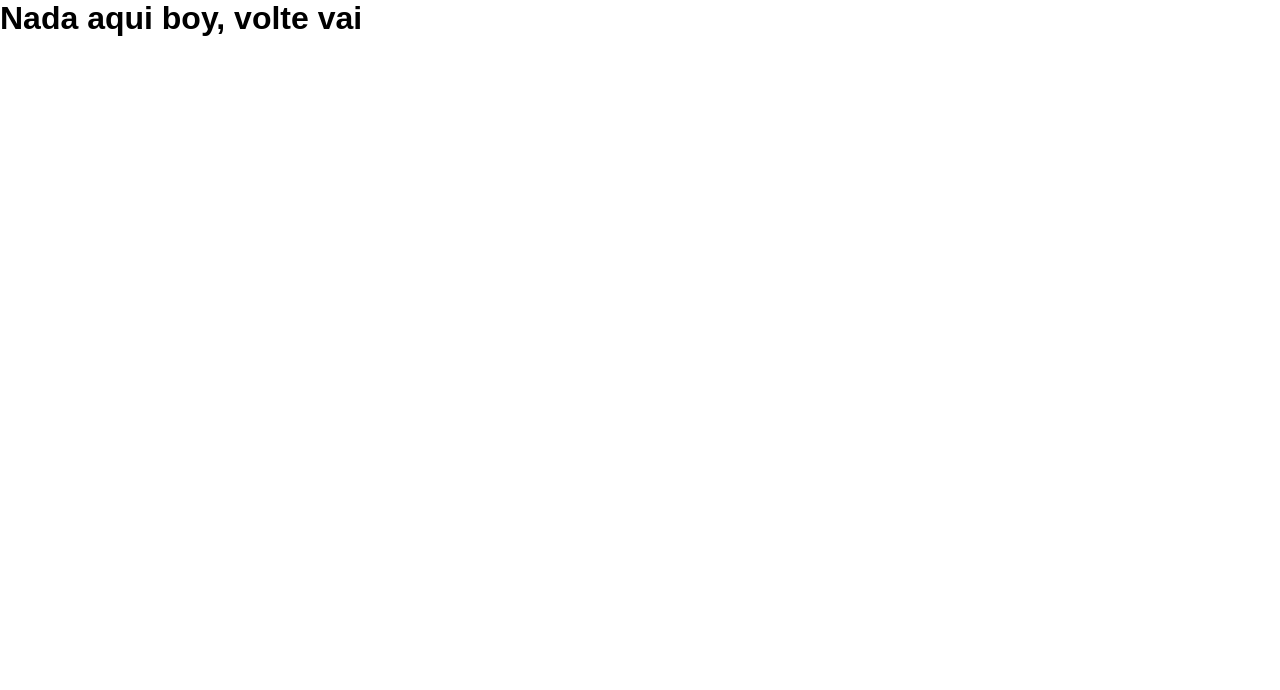
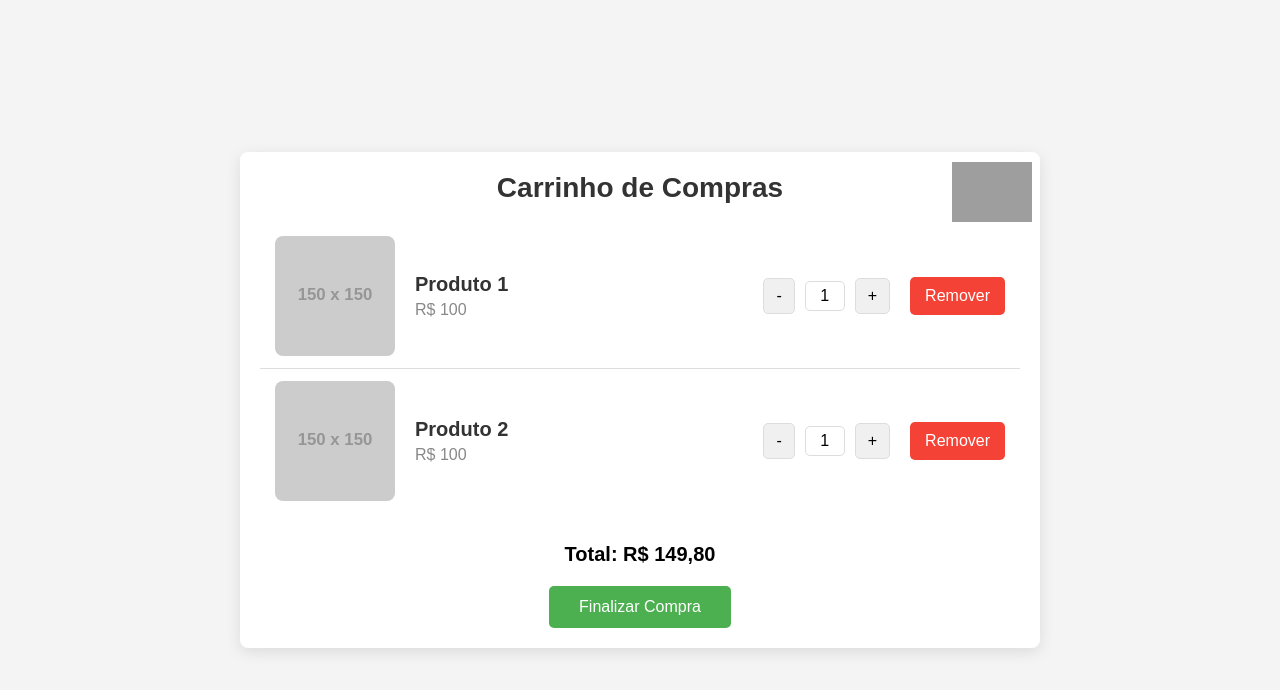
Before and after one commit to byluiskkj/Mine-Dev, a React (Vite) app: page /Kart in a window 1280 px wide. Shown: the top 690 px of the page. Built offline with nearby package versions, Linux system fonts and the light colour scheme; grey boxes are pictures that could not be loaded.

Commit message:
Adicionei um Kart

```diff
--- a/src/App.jsx
+++ b/src/App.jsx
@@ -2,13 +2,14 @@ import { BrowserRouter, Routes, Route } from 'react-router-dom'
 import Login from './Pages/Login/Login'
 import Registro from './Pages/Register/Registro'
 import Home from  './Pages/Home/Home'
-
+import Kart from './Pages/Kart/Kart'
 function App() {
 
   return (
     <BrowserRouter>
   <Routes>
     <Route path="/" element={<Home />} />
+    <Route path='/Kart' element={<Kart/>} />
     <Route path="/Registro" element={<Registro />} />
     <Route path="/Login" element={<Login />} />
     <Route path="*" element={<h1 className="error-h1">Nada aqui boy, volte vai</h1>} />
--- a/src/Pages/Home/Home.css
+++ b/src/Pages/Home/Home.css
@@ -65,43 +65,6 @@ nav ul li:hover {
   display: none;
 }
 
-@media (max-width: 768px) {
-  .navbar>div {
-      flex-direction: column;
-      align-items: flex-start;
-  }
-
-  nav ul {
-      display: none;
-      width: 100%;
-      flex-direction: column;
-      margin-top: 10px;
-  }
-
-  .menu-button {
-      display: block;
-      background-color: #24252a;
-      color: white;
-      border: none;
-      padding: 10px;
-      cursor: pointer;
-      font-size: 18px;
-  }
-
-  .menu-button.active + ul {
-      display: flex;
-  }
-
-  nav ul li {
-      width: 100%;
-      text-align: left;
-      padding: 10px;
-  }
-
-  nav ul li a {
-      margin-left: 0;
-  }
-}
 
 .container {
   display: flex;
@@ -111,11 +74,12 @@ nav ul li:hover {
 }
 
 .card {
-  margin: 9px;
+  margin: 15px; /* Reduzindo a margem */
+  top: -12px;
   background-color: #1f1e1e20;
-  width: 350px;
+  width: 280px; /* Diminuindo a largura */
   height: auto;
-  max-height: 700px;
+  max-height: 600px; /* Diminuindo o tamanho máximo da altura */
   margin-top: 20px;
   border-radius: 10px;
   box-shadow: rgba(0, 0, 0, 0.25) 0px 54px 55px,
@@ -127,21 +91,21 @@ nav ul li:hover {
 }
 
 .card > h1 {
-  font-size: 24px;
+  font-size: 20px; /* Tamanho da fonte do título reduzido */
   padding-top: 10px;
 }
 
 .card > p {
-  font-size: 18px;
+  font-size: 16px; /* Tamanho da fonte da descrição reduzido */
   padding-top: 5px;
   text-align: center;
 }
 
 .btn-1, .btn-2, .btn-3 {
-  font-size: 17.5px;
-  padding: 10px 20px;
+  font-size: 16px; /* Font-size do botão reduzido */
+  padding: 8px 18px; /* Reduzindo o padding */
   width: 80%;
-  max-width: 200px;
+  max-width: 180px; /* Diminuindo o tamanho máximo do botão */
   border: none;
   background-color: #202020;
   color: white;
@@ -149,11 +113,7 @@ nav ul li:hover {
   font-weight: 600;
   transition: 0.5s background;
   cursor: pointer;
-  margin: 10px auto;
-}
-
-.btn-1:hover, .btn-2:hover, .btn-3:hover {
-  background-color: #333333;
+  margin: 8px auto; /* Ajustando margem dos botões */
 }
 
 .card > img {
@@ -193,7 +153,7 @@ nav ul li:hover {
 footer {
   background-color: #24252a;
   color: white;
-  padding: 15px 10px;
+  padding: 5px 10px;
   text-align: center;
   font-size: 13px;
 }
--- a/src/Pages/Home/Home.jsx
+++ b/src/Pages/Home/Home.jsx
@@ -10,7 +10,7 @@ const Home = () => {
     async function fetchProducts() {
       try {
         const response = await axios.get("http://localhost:5000/produtos");
-				setProdutos(response.data); // Atualiza o estado com os produtos
+        setProdutos(response.data);
       } catch (error) {
         console.error("Erro ao buscar produtos:", error);
       }
@@ -20,7 +20,7 @@ const Home = () => {
 
     const carrinhoSalvo = JSON.parse(localStorage.getItem("carrinho")) || [];
     setCarrinho(carrinhoSalvo);
-	}, []); // O array vazio [] garante que o useEffect será executado apenas na montagem
+  }, []);
 
   useEffect(() => {
     if (carrinho.length > 0) {
@@ -33,9 +33,7 @@ const Home = () => {
 
     if (produtoExistente) {
       const carrinhoAtualizado = carrinho.map((item) =>
-				item.id === produto.id
-					? { ...item, quantity: item.quantity + 1 }
-					: item,
+        item.id === produto.id ? { ...item, quantity: item.quantity + 1 } : item
       );
       setCarrinho(carrinhoAtualizado);
     } else {
@@ -64,8 +62,9 @@ const Home = () => {
             </ul>
           </nav>
           <div className="nav-img-container">
+            <a href="/Kart">
               <img src="/src/assets/cart.png" alt="IMAGEM DO CART!" />
-						<img src="/src/assets/menu.png" alt="IMAGEM DO MENU!" />
+            </a>
           </div>
         </div>
       </div>
@@ -75,7 +74,11 @@ const Home = () => {
             <img src={product.imgUrl} alt={product.name} />
             <h1>{product.name}</h1>
             <p>{product.descricao}</p>
-						<button type="button" className="btn-1" onClick={() => adicionarAoCarrinho(product)}>{`R$ ${product.price}`}</button>
+            <button
+              type="button"
+              className="btn-1"
+              onClick={() => adicionarAoCarrinho(product)}
+            >{`R$ ${product.price}`}</button>
           </div>
         ))}
       </div>
@@ -99,17 +102,19 @@ const Home = () => {
 
           <div className="footer-section">
             <div className="social-icons">
-							<a href="https://wa.me/91983075446" title="WhatsApp">
-								<img src="/src/assets/footer Whatsapp.jpg" alt="WhatsApp" />
+              <a target="_blank" href="https://wa.me/91983075446" title="WhatsApp">
+                <img src="https://play-lh.googleusercontent.com/bYtqbOcTYOlgc6gqZ2rwb8lptHuwlNE75zYJu6Bn076-hTmvd96HH-6v7S0YUAAJXoJN" alt="WhatsApp" />
               </a>
-							<a href="https://www.instagram.com/luiiskkj/" title="Instagram">
-								<img src="/src/assets/instagram footer.jpg" alt="Instagram" />
+              <a target="_blank" href="https://www.instagram.com/luiiskkj/" title="Instagram">
+                <img src="https://store-images.s-microsoft.com/image/apps.43327.13510798887167234.cadff69d-8229-427b-a7da-21dbaf80bd81.79b8f512-1b22-45d6-9495-881485e3a87e" alt="Instagram" />
               </a>
             </div>
           </div>
         </div>
 
-				<div className="footer-bottom">&copy; 2024 MineDev. Feito por Luis.</div>
+        <div className="footer-bottom">
+          &copy; 2024 MineDev. Feito por Luis.
+        </div>
       </footer>
     </header>
   );
--- /dev/null
+++ b/src/Pages/Kart/Kart.css
@@ -0,0 +1,211 @@
+.container {
+    font-family: "Arial", sans-serif;
+    background-color: #f4f4f4;
+    display: flex;
+    justify-content: center;
+    align-items: center;
+    height: 100vh;
+    position: relative; /* Necessário para o posicionamento absoluto do GIF */
+  }
+
+  .cart-container {
+    background-color: white;
+    padding: 20px;
+    border-radius: 8px;
+    box-shadow: 0 4px 15px rgba(0, 0, 0, 0.1);
+    width: 100%;
+    max-width: 800px; /* Tamanho do carrinho ajustado */
+    margin: 0 10px; /* Centraliza e diminui a largura */
+    position: relative; /* Necessário para o GIF dentro do cart-container */
+  }
+
+  .Kart-h1 {
+    text-align: center;
+    font-size: 28px; /* Título maior */
+    margin-bottom: 20px;
+    color: #333;
+  }
+
+  .cart {
+    margin-bottom: 30px;
+  }
+
+  .cart-item {
+    display: flex;
+    align-items: center;
+    justify-content: space-between;
+    padding: 12px 15px; /* Reduzir o padding para não ficar tão espaçado */
+    border-bottom: 1px solid #ddd;
+  }
+
+  .cart-item:last-child {
+    border-bottom: none;
+  }
+
+  .cart-item img {
+    width: 120px; /* Reduzir imagem para não ficar muito grande */
+    height: 120px;
+    object-fit: cover;
+    border-radius: 8px;
+  }
+
+  .item-details {
+    flex: 1;
+    margin-left: 20px;
+  }
+
+  .item-name {
+    font-size: 20px; /* Diminuir o tamanho do nome */
+    font-weight: bold;
+    color: #333;
+  }
+
+  .item-price {
+    font-size: 16px; /* Ajustar o tamanho do preço */
+    color: #888;
+    margin-top: 5px;
+  }
+
+  .item-quantity {
+    display: flex;
+    align-items: center;
+  }
+
+  .quantity-btn {
+    background-color: #f0f0f0;
+    border: 1px solid #ddd;
+    padding: 8px 12px; /* Ajuste no botão */
+    cursor: pointer;
+    font-size: 16px;
+    border-radius: 5px;
+  }
+
+  .quantity-btn:hover {
+    background-color: #ddd;
+  }
+
+  .quantity-input {
+    width: 40px;
+    height: 30px;
+    text-align: center;
+    margin: 0 10px;
+    font-size: 16px;
+    border: 1px solid #ddd;
+    border-radius: 5px;
+  }
+
+  .remove-btn {
+    background-color: #f44336;
+    color: white;
+    border: none;
+    padding: 10px 15px; /* Ajuste no botão remover */
+    border-radius: 5px;
+    cursor: pointer;
+    font-size: 16px;
+    margin-left: 20px; /* Afastando o botão remover do sinal "+" */
+  }
+
+  .remove-btn:hover {
+    background-color: #d32f2f;
+  }
+
+  .cart-summary {
+    text-align: center;
+    margin-top: 30px;
+  }
+
+  .cart-summary p {
+    font-size: 20px; /* Diminuir o texto do total */
+    font-weight: bold;
+    margin-bottom: 20px;
+  }
+
+  .checkout-btn {
+    background-color: #4caf50;
+    color: white;
+    border: none;
+    padding: 12px 30px; /* Ajuste no botão finalizar */
+    border-radius: 5px;
+    cursor: pointer;
+    font-size: 16px;
+  }
+
+  .checkout-btn:hover {
+    background-color: #388e3c;
+  }
+
+  /* Responsividade para telas pequenas */
+  @media (max-width: 768px) {
+    .cart-item {
+      flex-direction: column;
+      align-items: flex-start;
+    }
+
+    .cart-item img {
+      width: 100px; /* Ajustar imagem em telas pequenas */
+      height: 100px;
+    }
+
+    .cart-summary p {
+      font-size: 18px;
+    }
+
+    .checkout-btn {
+      width: 100%;
+    }
+  }
+
+  @media (max-width: 480px) {
+    .cart-container {
+      padding: 15px;
+      max-width: 100%;
+    }
+
+    h1 {
+      font-size: 24px;
+    }
+
+    .item-name {
+      font-size: 18px;
+    }
+
+    .item-price {
+      font-size: 14px;
+    }
+
+    .quantity-input {
+      width: 35px;
+      height: 25px;
+      font-size: 14px;
+    }
+
+    .remove-btn {
+      padding: 10px 12px;
+      font-size: 14px;
+      margin-left: 10px; /* Menor margem em telas pequenas */
+    }
+
+    .checkout-btn {
+      padding: 10px 20px;
+      font-size: 14px;
+    }
+  }
+
+  /* Estilo para o GIF dentro do cart-container */
+  .cart-gif {
+    position: absolute;
+    top: 10px;
+    right: 8px;
+    width: 80px; /* Ajuste o tamanho do GIF */
+    height: auto;
+  }
+
+  input[type=number]::-webkit-inner-spin-button {
+    -webkit-appearance: none;
+
+}
+input[type=number] {
+   -moz-appearance: textfield;
+   appearance: textfield;
+
+}
--- /dev/null
+++ b/src/Pages/Kart/Kart.jsx
@@ -0,0 +1,48 @@
+import "./Kart.css";
+
+function Kart() {
+  return (
+    <div className="container">
+  <div className="cart-container">
+    <h1 className="Kart-h1">Carrinho de Compras</h1>
+    <div className="cart">
+      <div className="cart-item">
+        <img src="https://via.placeholder.com/150" alt="Produto 1" />
+        <div className="item-details">
+          <p className="item-name">Produto 1</p>
+          <p className="item-price">R$ 100</p>
+        </div>
+        <div className="item-quantity">
+          <button className="quantity-btn">-</button>
+          <input type="number" value={1} className="quantity-input" />
+          <button className="quantity-btn">+</button>
+        </div>
+        <button className="remove-btn">Remover</button>
+      </div>
+      <div className="cart-item">
+        <img src="https://via.placeholder.com/150" alt="Produto 2" />
+        <div className="item-details">
+          <p className="item-name">Produto 2</p>
+          <p className="item-price">R$ 100</p>
+        </div>
+        <div className="item-quantity">
+          <button className="quantity-btn">-</button>
+          <input type="number" value="1" className="quantity-input" />
+          <button className="quantity-btn">+</button>
+        </div>
+        <button className="remove-btn">Remover</button>
+      </div>
+    </div>
+    <div className="cart-summary">
+      <p><strong>Total:</strong> R$ 149,80</p>
+      <button className="checkout-btn">Finalizar Compra</button>
+    </div>
+    <img className="cart-gif" src="https://i.pinimg.com/originals/8b/59/50/8b59507616ba892351951ad2bee28dd1.gif" alt="Carrinho animado" />
+  </div>
+</div>
+
+
+  );
+}
+
+export default Kart;
--- a/src/banco.json
+++ b/src/banco.json
@@ -7,106 +7,10 @@
       "senha": "14061827@18"
     },
     {
-      "id": "2818",
-      "name": "Samuel",
-      "email": "samuel123@gmail.com",
+      "id": "6ee1",
+      "name": "Luis",
+      "email": "davi.alencar.luis@gmail.com",
       "senha": "123456"
-    },
-    {
-      "id": "4548",
-      "name": "charque",
-      "email": "charque@gmail.com",
-      "senha": "123456789"
-    },
-    {
-      "id": "2367",
-      "name": "charque",
-      "email": "charque@gmail.com",
-      "senha": "123456789"
-    },
-    {
-      "id": "6e75",
-      "name": "charque",
-      "email": "charque@gmail.com",
-      "senha": "123456789"
-    },
-    {
-      "id": "9c24",
-      "name": "charque",
-      "email": "charque@gmail.com",
-      "senha": "123456789"
-    },
-    {
-      "id": "32af",
-      "name": "charque",
-      "email": "charque@gmail.com",
-      "senha": "123456789"
-    },
-    {
-      "id": "3875",
-      "name": "charque",
-      "email": "charque@gmail.com",
-      "senha": "123456789"
-    },
-    {
-      "id": "1060",
-      "name": "charque",
-      "email": "charque@gmail.com",
-      "senha": "123456789"
-    },
-    {
-      "id": "b22e",
-      "name": "charque",
-      "email": "charque@gmail.com",
-      "senha": "123456789"
-    },
-    {
-      "id": "b00f",
-      "name": "charque",
-      "email": "charque@gmail.com",
-      "senha": "123456789"
-    },
-    {
-      "id": "1a4e",
-      "name": "charque",
-      "email": "charque@gmail.com",
-      "senha": "123456789"
-    },
-    {
-      "id": "aa86",
-      "name": "charque",
-      "email": "charque@gmail.com",
-      "senha": "123456789"
-    },
-    {
-      "id": "17a9",
-      "name": "charque",
-      "email": "charque@gmail.com",
-      "senha": "123456789"
-    },
-    {
-      "id": "c10f",
-      "name": "charque",
-      "email": "charque@gmail.com",
-      "senha": "123456789"
-    },
-    {
-      "id": "4eeb",
-      "name": "charque",
-      "email": "charque@gmail.com",
-      "senha": "123456789"
-    },
-    {
-      "id": "d7b8",
-      "name": "charque",
-      "email": "charque@gmail.com",
-      "senha": "123456789"
-    },
-    {
-      "id": "857d",
-      "name": "charque",
-      "email": "charque@gmail.com",
-      "senha": "123456789"
     }
   ],
   "produtos": [
@@ -115,7 +19,7 @@
       "imgUrl": "https://imgs.search.brave.com/F9vD3d8ou7RHd5P-IcoIO5zgqudTxnAaBF1fWEHZ_Xg/rs:fit:860:0:0:0/g:ce/aHR0cHM6Ly93YWxs/cGFwZXJzLmNvbS9p/bWFnZXMvZmVhdHVy/ZWQvYmVzdC1taW5l/Y3JhZnQtcGljdHVy/ZXMtbXAzMTJ1YTFo/dTRteGw5OC5qcGc",
       "name": "Minecraft Full Acesso",
       "descricao": "NOVIDADE: 90% de chance de ter a Capa Creeper (Aniversário 15 anos), Capa Twitch (Purple Heart) & Capa Tiktok (Follower’s) (Capas do Aniversário de 15 anos) Minecraft Java Edition e Bedrock Edition(Altera E-mail, Senha, Nick e Skin) Ativação diretamente em seu emailAcesso permanente e completo à todas as funções (Alteração de dados e a todos os servidores originais)  Acesso oficial e privado a versão Java & Bedrock EXCLUSIVO: 50% de chancede ter a Migrator Cape, Vanilla Cape, Cherry Blossom Cape e/ou MCC15th Year Cape (Capas oficiais)Chance de ter Rank no Hypixel (VIP, VIP+, MVP, MVP+)Chance de ter Cosméticos no Lunar ou Badlion",
-      "price": 70.00,
+      "price": 70,
       "quantity": 1
     },
     {
@@ -123,7 +27,7 @@
       "imgUrl": "https://imgs.search.brave.com/F9vD3d8ou7RHd5P-IcoIO5zgqudTxnAaBF1fWEHZ_Xg/rs:fit:860:0:0:0/g:ce/aHR0cHM6Ly93YWxs/cGFwZXJzLmNvbS9p/bWFnZXMvZmVhdHVy/ZWQvYmVzdC1taW5l/Y3JhZnQtcGljdHVy/ZXMtbXAzMTJ1YTFo/dTRteGw5OC5qcGc",
       "name": "Minecraft Full Acesso",
       "descricao": "NOVIDADE: 90% de chance de ter a Capa Creeper (Aniversário 15 anos), Capa Twitch (Purple Heart) & Capa Tiktok (Follower’s) (Capas do Aniversário de 15 anos) Minecraft Java Edition e Bedrock Edition(Altera E-mail, Senha, Nick e Skin) Ativação diretamente em seu emailAcesso permanente e completo à todas as funções (Alteração de dados e a todos os servidores originais)  Acesso oficial e privado a versão Java & Bedrock EXCLUSIVO: 50% de chancede ter a Migrator Cape, Vanilla Cape, Cherry Blossom Cape e/ou MCC15th Year Cape (Capas oficiais)Chance de ter Rank no Hypixel (VIP, VIP+, MVP, MVP+)Chance de ter Cosméticos no Lunar ou Badlion",
-      "price": 70.00,
+      "price": 70,
       "quantity": 1
     }
   ],
```
Lines whose indentation alone changed are shown as unchanged.
